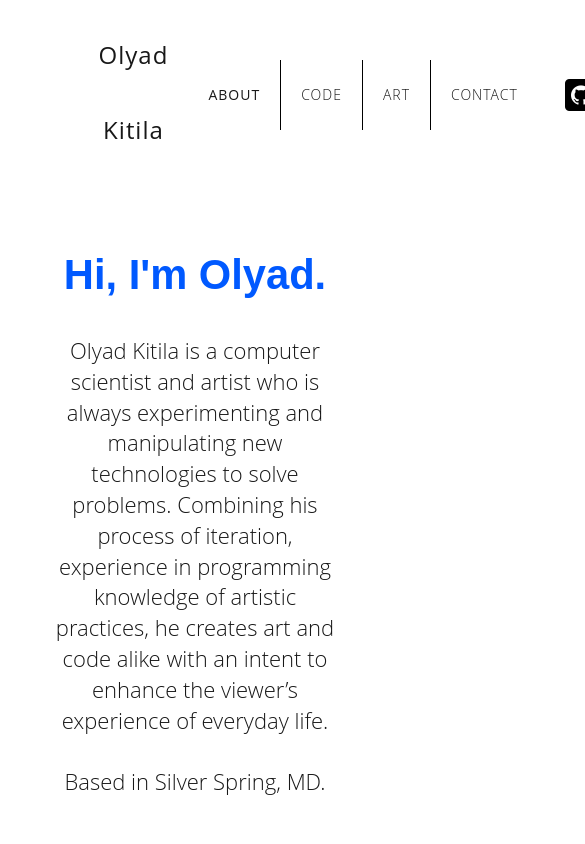
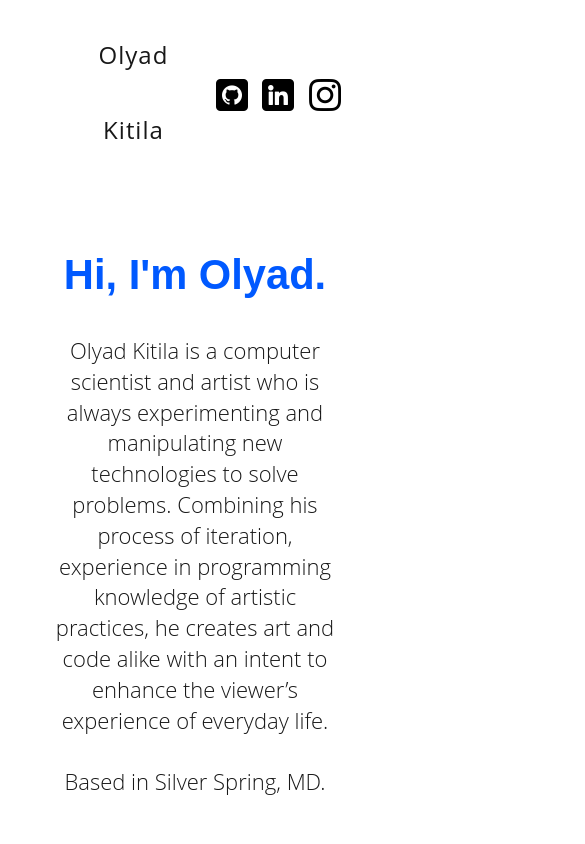
Before and after one commit to thymetime/Module-12-React, a React (Vite) app in the folder Portfolio/: page / in a window 390 px wide. Shown: the top 844 px of the page, 585 px wide, since content can reach past the window. Built offline with nearby package versions, Linux system fonts and the light colour scheme.

Commit message:
fix nav responsiveness

```diff
--- a/Portfolio/src/Nav.css
+++ b/Portfolio/src/Nav.css
@@ -68,9 +68,9 @@ override bootstrap CSS rules with the same name
 
 /* NAV MOBILE DDROPDOWN */
 
-.nav-tabs_custom {
+/* .nav-tabs_custom {
     display: none;
-}
+} */
 
 
 
@@ -81,7 +81,7 @@ override bootstrap CSS rules with the same name
 
 #nav-dropdown li{
   position: relative;
-  display: flex;
+  display: none;
   align-items: center;
   justify-content: space-between;
   list-style: none;
@@ -152,11 +152,11 @@ override bootstrap CSS rules with the same name
 
 @media screen and (max-width:845px){
     #nav-dropdown {
-        display: none;
+        display: flex;
     }
 
     .nav-tabs_custom {
-        display: flex;
+        display: none;
     }
 
     #nav-logo {
```
